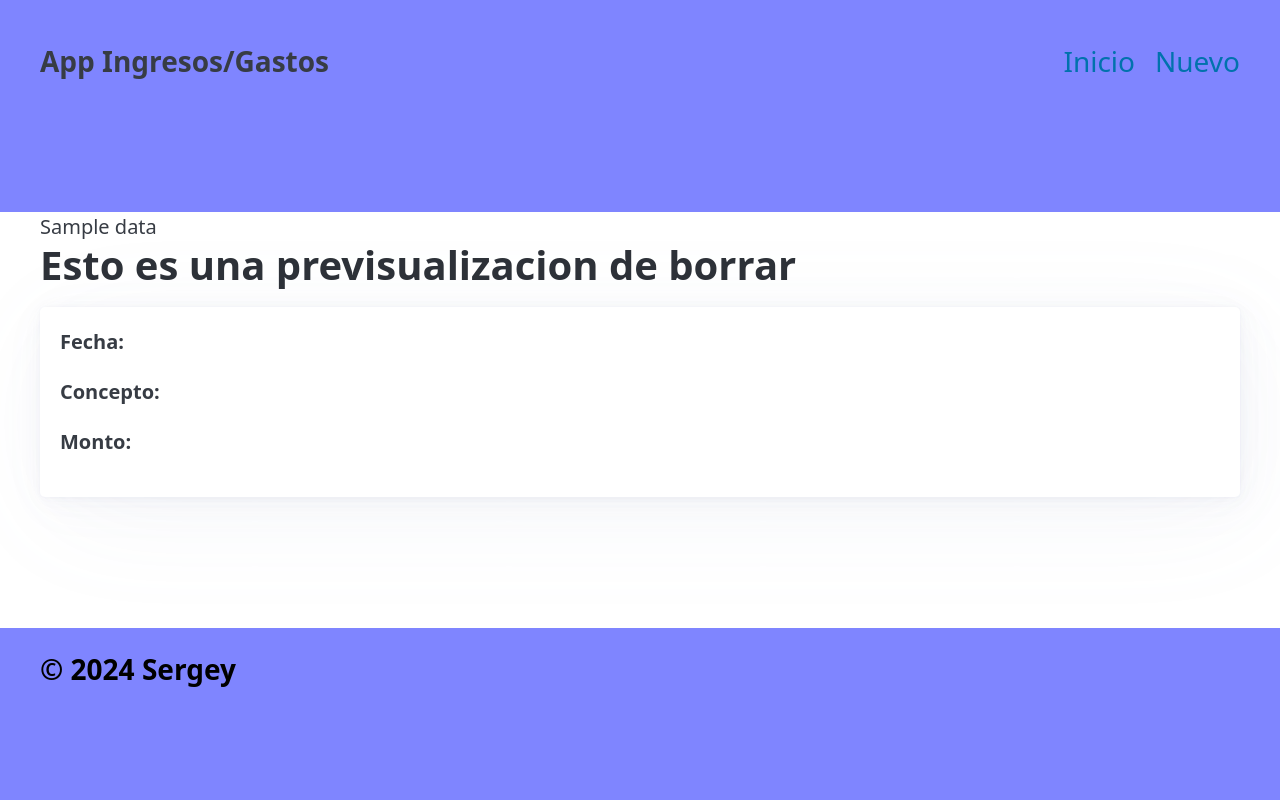
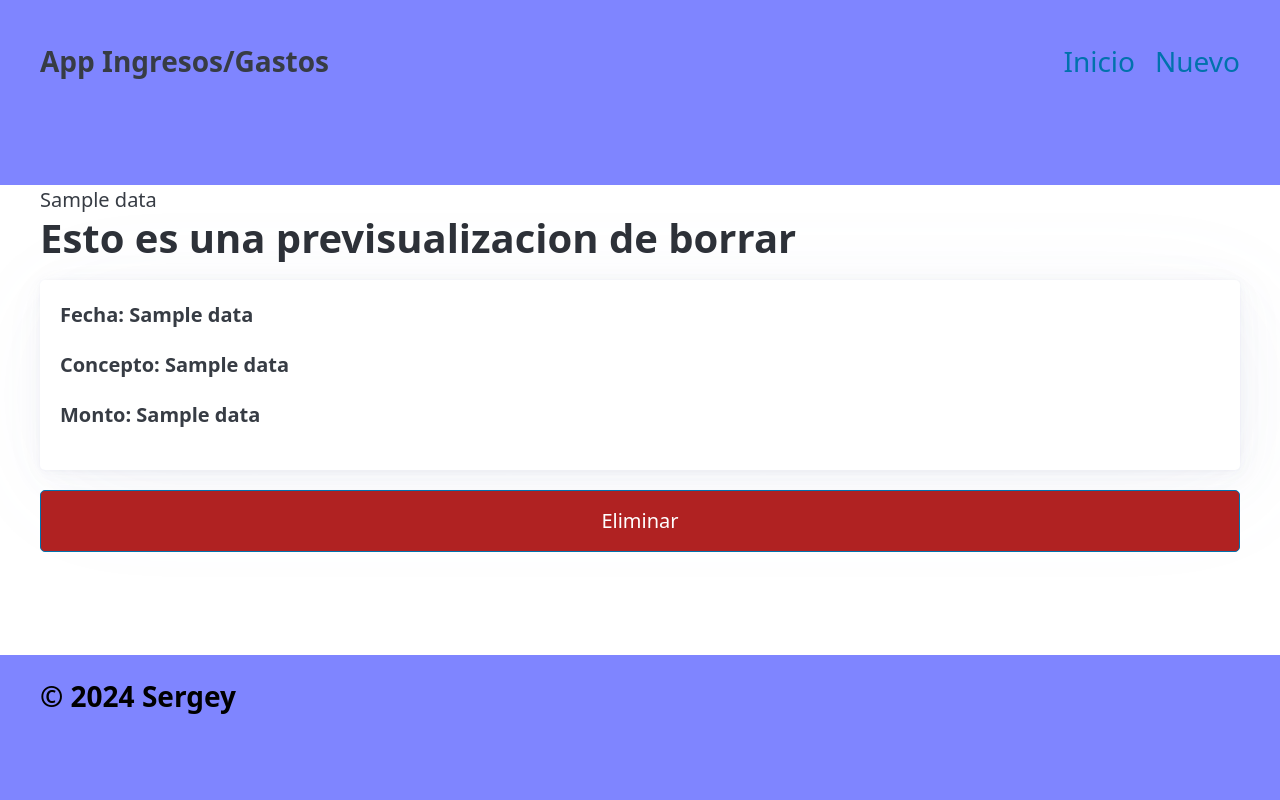
Before and after one commit to SergeySoto/flask-classic, a Flask app: template registros_ig/templates/delete.html in a window 1280 px wide. Run offline with Flask 3, Linux system fonts and the light colour scheme; the template is opened without the code that fills it: most values are stand-ins (such as "Sample title", 1, 10 or a date in 2020).

Commit message:
funcion de eliminar registro terminado

```diff
--- a/comandos_basicos_sql.sql
+++ b/comandos_basicos_sql.sql
@@ -11,4 +11,4 @@
 /* Borramos un registro especifico de la tabla movimientos */
 /* DELETE from movements WHERE id=3; */
 insert into movements (date,concept,quantity) values ('2024-11-10','compra del mercadona',-150);
-SELECT * from movements;
+SELECT * from movements where id= 5;
--- a/registros_ig/routes.py
+++ b/registros_ig/routes.py
@@ -38,4 +38,5 @@
         resultado = select_by(id)
         return render_template('delete.html',data=resultado)
     else:
-        return 'Registro para eliminar'
+        delete_by(id)
+        return redirect('/')
--- a/registros_ig/static/style.css
+++ b/registros_ig/static/style.css
@@ -11,3 +11,7 @@
     grid-auto-flow: 500px 1fr auto;
     margin: 0;
 }
+
+.boton-rojo{
+    background-color: rgb(176, 34, 34);
+}
--- a/registros_ig/templates/delete.html
+++ b/registros_ig/templates/delete.html
@@ -3,9 +3,12 @@
 {% block contenido %}
 {{data}}
 <h1>Esto es una previsualizacion de borrar</h1>
-<article>
-<p><strong> Fecha: </strong></p>
-<p><strong> Concepto: </strong></p>
-<p><strong> Monto: </strong></p>
+<article >
+    <p><strong> Fecha: {{data[1]}} </strong></p>
+    <p><strong> Concepto: {{data[2]}} </strong></p>
+    <p><strong> Monto: {{data[3]}} </strong></p>
 </article>
+<form method="POST" action="/delete/{{data[0]}}">
+    <button type="submit" class="boton-rojo">Eliminar</button>
+</form>
 {% endblock %}
```
Also changed, not shown: registros_ig/models.py (+9 -1 lines), data/db_movimientos.sqlite.
